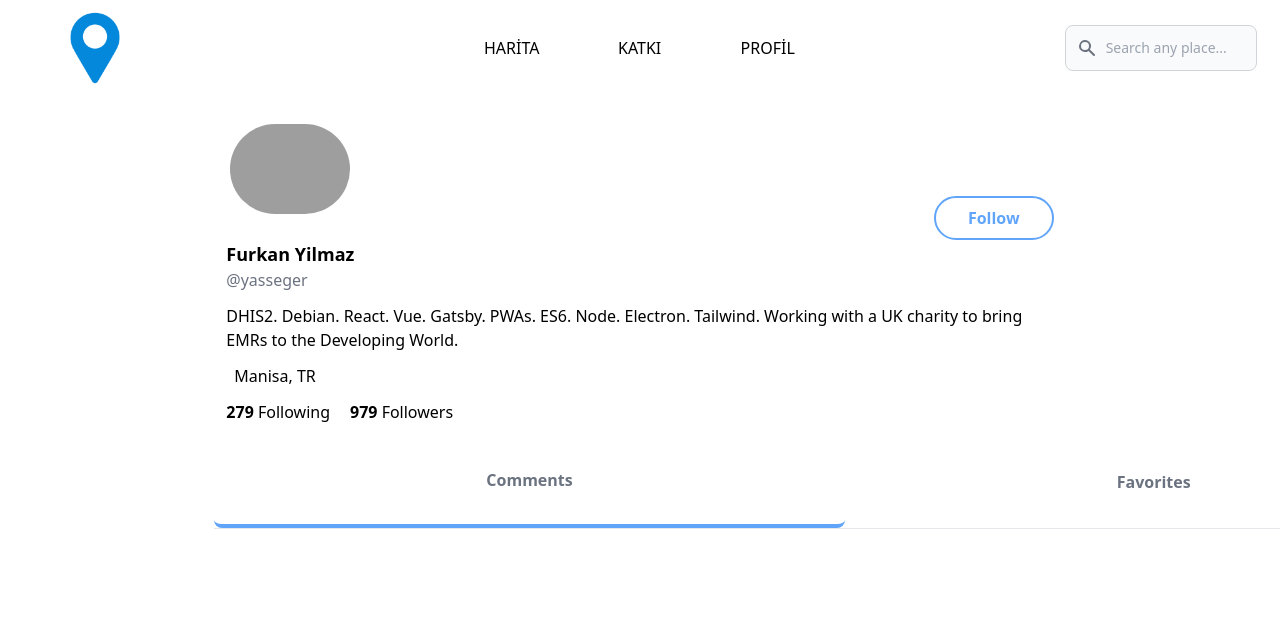
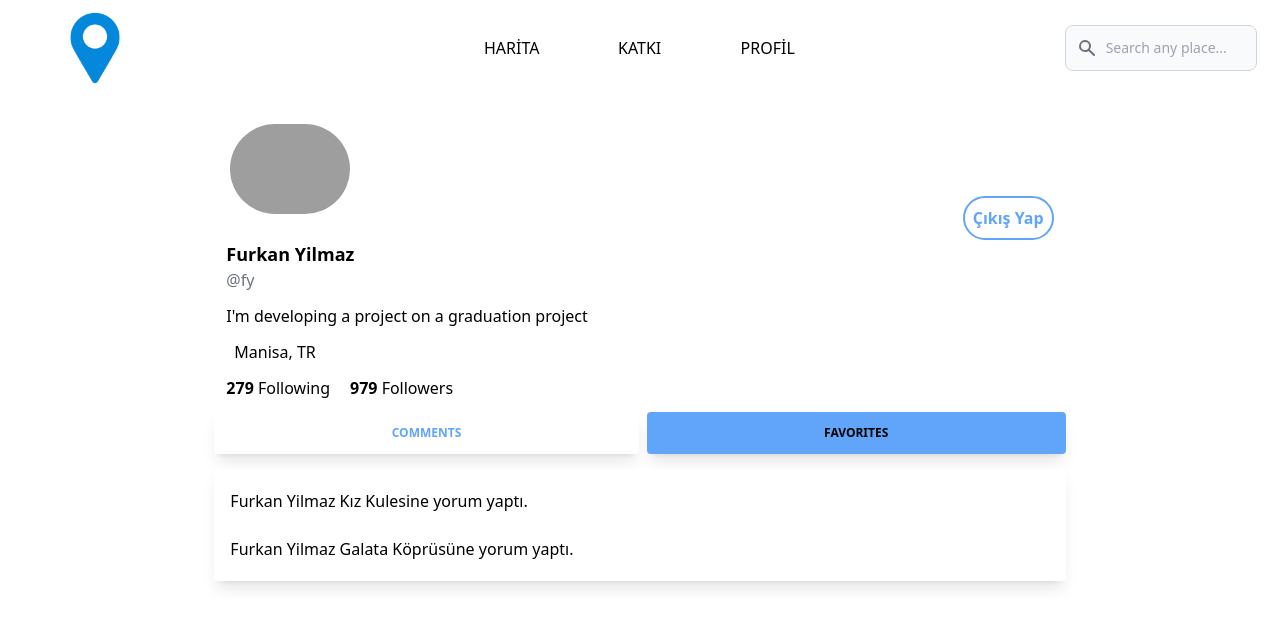
Before and after one commit to GeziRehberi/Web-front-end, a React (Create React App) app: page /Profile in a window 1280 px wide. Shown: the top 626 px of the page. Built offline with nearby package versions, Linux system fonts and the light colour scheme; grey boxes are pictures that could not be loaded.

Commit message:
profile page layout adjusted closes #25

```diff
--- a/src/Pages/ProfilePage.js
+++ b/src/Pages/ProfilePage.js
@@ -1,10 +1,12 @@
 import React from "react";
 import Navbar from "../components/Navbar/Navbar";
+import Tabs from "../components/Tabs";
 
 export default function ProfilePage() {
   return (
     <div>
       <Navbar />
+
       <link
         rel="stylesheet"
         href="https://cdnjs.cloudflare.com/ajax/libs/font-awesome/5.15.3/css/all.min.css"
@@ -13,7 +15,7 @@ export default function ProfilePage() {
         referrerpolicy="no-referrer"
       />
 
-      <div class="h-20 flex justify-center fixed left-0 right-0 top-0 z-10 pt-32">
+      <div class="w-full h-20 flex justify-center fixed left-0 right-0 top-0 z-10 pt-32 ">
         <div class="w-full md:w-2/3 lg:w-2/3 border-l border-r">
           <div class="flex p-4 items-center">
             <div class="ml-8">
@@ -30,23 +32,21 @@ export default function ProfilePage() {
             </div>
 
             <div>
-              <button class="rounded-full px-8 py-2 mt-3 mr-3 transition hover:bg-blue-50 inline-block border-2 border-blue-400 text-blue-400 font-bold">
-                Follow
-              </button>
+              <a href="/">
+                <button className="rounded-full px-2 py-2 mt-3 mr-3 transition hover:bg-blue-50 inline-block border-2 border-blue-400 text-blue-400 font-bold">
+                  Çıkış Yap
+                </button>
+              </a>
             </div>
           </div>
 
           <div class="ml-3">
             <p class="font-bold text-lg">Furkan Yilmaz</p>
-            <p class="text-gray-500">@yasseger</p>
+            <p class="text-gray-500">@fy</p>
           </div>
 
           <div class="px-3 mt-3">
-            <p>
-              DHIS2. Debian. React. Vue. Gatsby. PWAs. ES6. Node. Electron.
-              Tailwind. Working with a UK charity to bring EMRs to the
-              Developing World.
-            </p>
+            <p>I'm developing a project on a graduation project</p>
           </div>
 
           <div class="px-3 flex mt-3">
@@ -64,19 +64,7 @@ export default function ProfilePage() {
               <span class="font-bold">979</span> Followers
             </p>
           </div>
-
-          <div class="inline-flex mt-3 border-b w-fw mx-auto">
-            <div class="flex px-64 py-6 hover:bg-blue-50 justify-center text-gray-500 hover:text-blue-400 cursor-pointer transition rounded-lg border-b-4 border-blue-400">
-              <button class="bg-transparent font-semibold  py-2 px-4">
-                Comments
-              </button>
-            </div>
-            <div class="flex px-64 py-6 hover:bg-blue-50 justify-center text-gray-500 hover:text-blue-400 rounded-lg">
-              <button class="bg-transparent font-semibold  py-2 px-4">
-                Favorites
-              </button>
-            </div>
-          </div>
+          {<Tabs />}
         </div>
       </div>
     </div>
```
